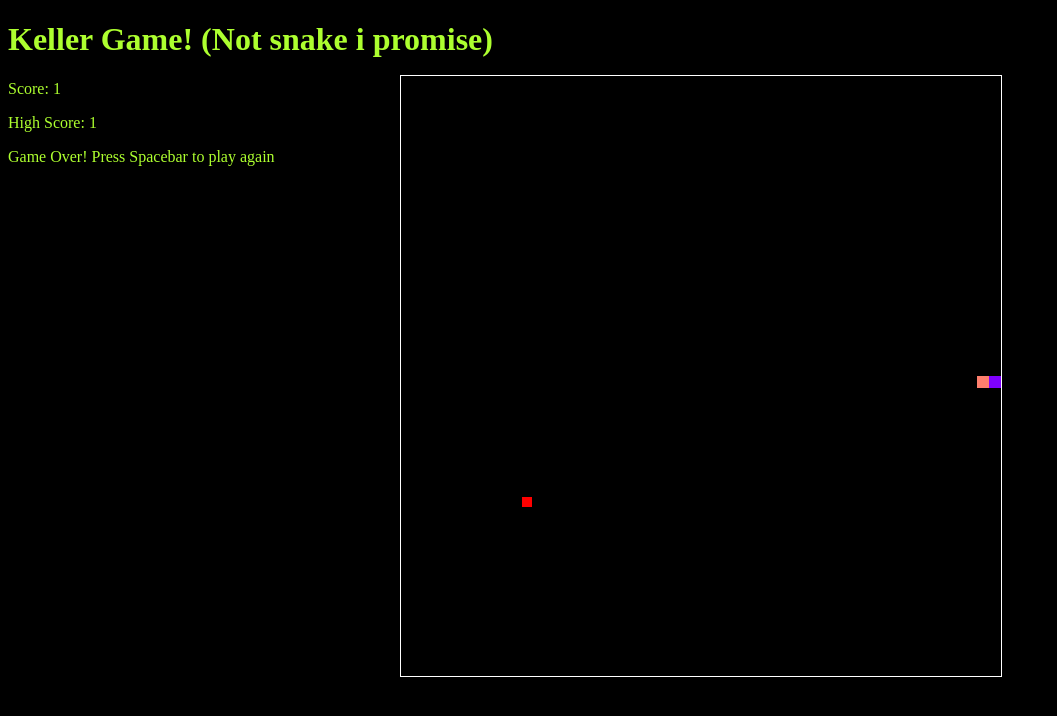
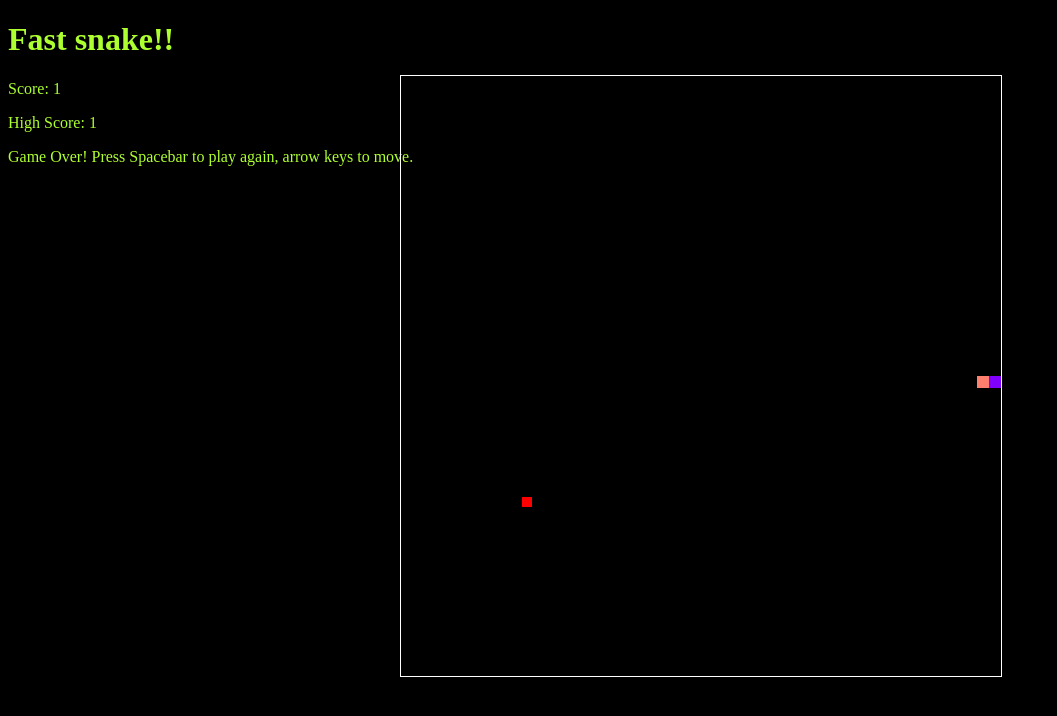
Before and after one commit to TeamKansas/testPage, a plain HTML site: page index.html in a window 1280 px wide. Shown: the whole page, without its empty margins (0-1057 px from the left). Drawn offline with Linux system fonts and the light colour scheme.

Commit message:
Update index.html

```diff
--- a/index.html
+++ b/index.html
@@ -6,10 +6,10 @@
         <script src="snake.js" defer></script>
     </head>
     <body>
-        <h1>Keller Game! (Not snake i promise)</h1>
+        <h1>Fast snake!!</h1>
         <canvas id="view" class="view" width="600" height="600">Uh-Oh, It looks like there was a problem displaying the canvas!</canvas>
         <p id="score">Score: 0</p>
         <p id="hiscore">High Score: 0</p>
-        <p hidden id="gameOver">Game Over! Press Spacebar to play again</p>
+        <p hidden id="gameOver">Game Over! Press Spacebar to play again, arrow keys to move.</p>
     </body>
 </html>
```
